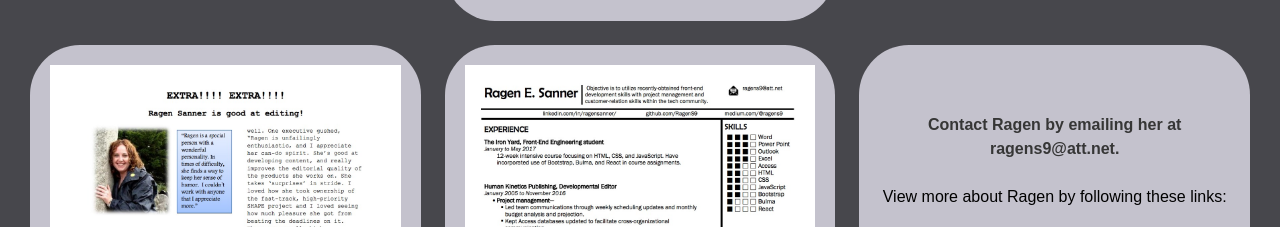
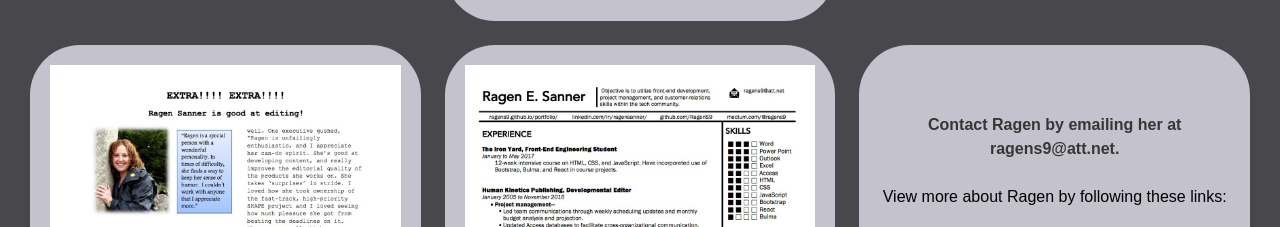
Before and after one commit to RagenS9/portfolio, a React app: page public/index.html in a window 1280 px wide. Shown: the part 2384-2611 px from the top of the page. Built offline with nearby package versions, Linux system fonts and the light colour scheme; a web font is replaced by a local one.

Commit message:
fixing resume jpg and source path

```diff
--- a/public/index.html
+++ b/public/index.html
@@ -66,7 +66,7 @@
                 <a class="newsletter" href="./img/ragensanner_eanewsletter.pdf" target="_blank"><blockquote><img src="./img/ragensanner_eanewsletter.jpg" />Click here to see the <br/>Employee Appreciation Newsletter.</blockquote></a>
             </div>
             <div class="column">
-                <a class="newsletter" href="./img/ragensanner_resume_online.pdf" target="_blank"><blockquote><img src="./img/ragensanner_resume_online.jpg" />Click here to see Ragen's resume.<br/><br/></blockquote></a>
+                <a class="newsletter" href="./img/ragensanner_resume_online.pdf" target="_blank"><blockquote><img src="./img/ragensanner_resume_online1.jpg" />Click here to see Ragen's resume.<br/><br/></blockquote></a>
             </div>
             <div class="column">
                 <blockquote>
```
Also changed, not shown: public/img/ragensanner_resume_online.jpg (deleted), public/img/ragensanner_resume_online1.jpg (added).
